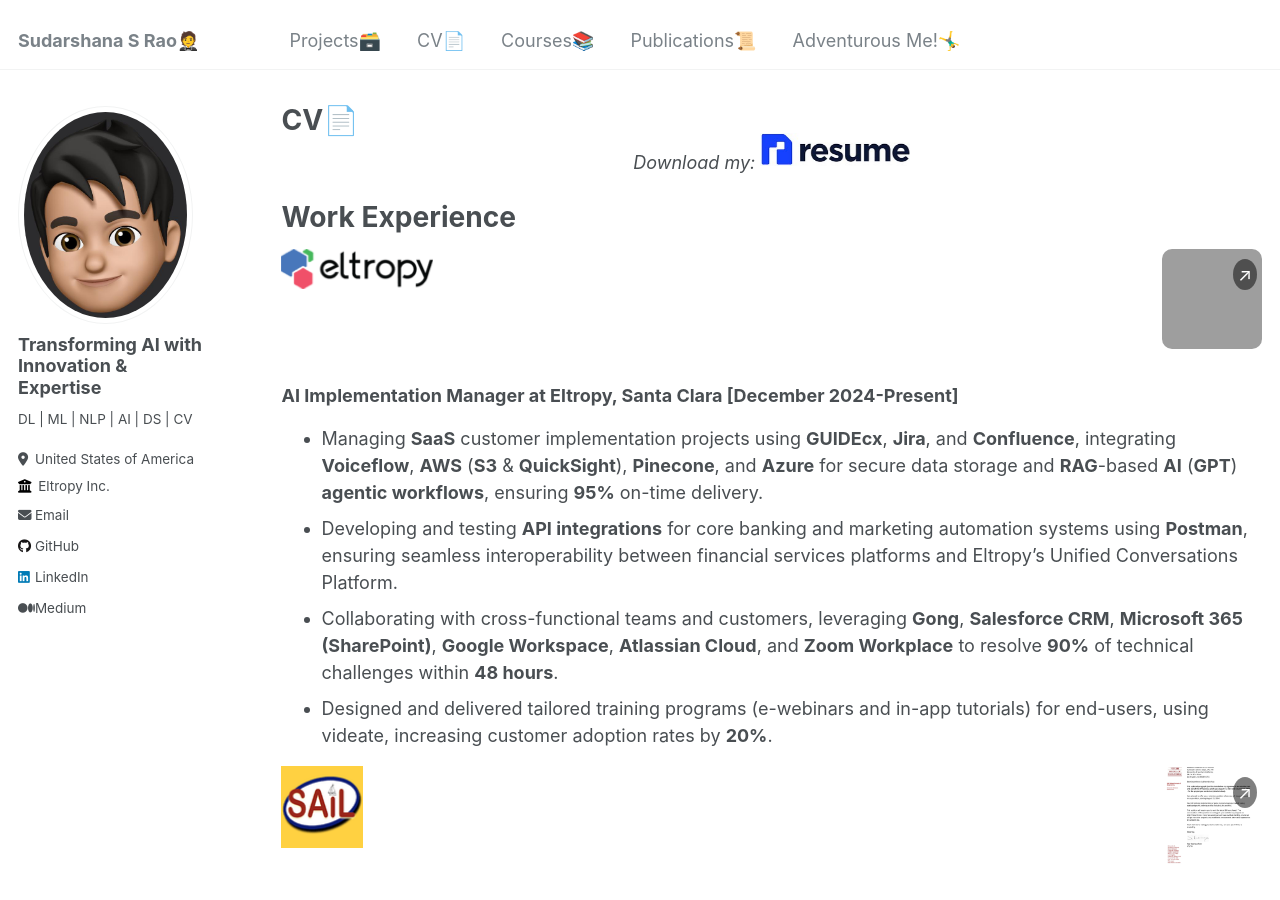
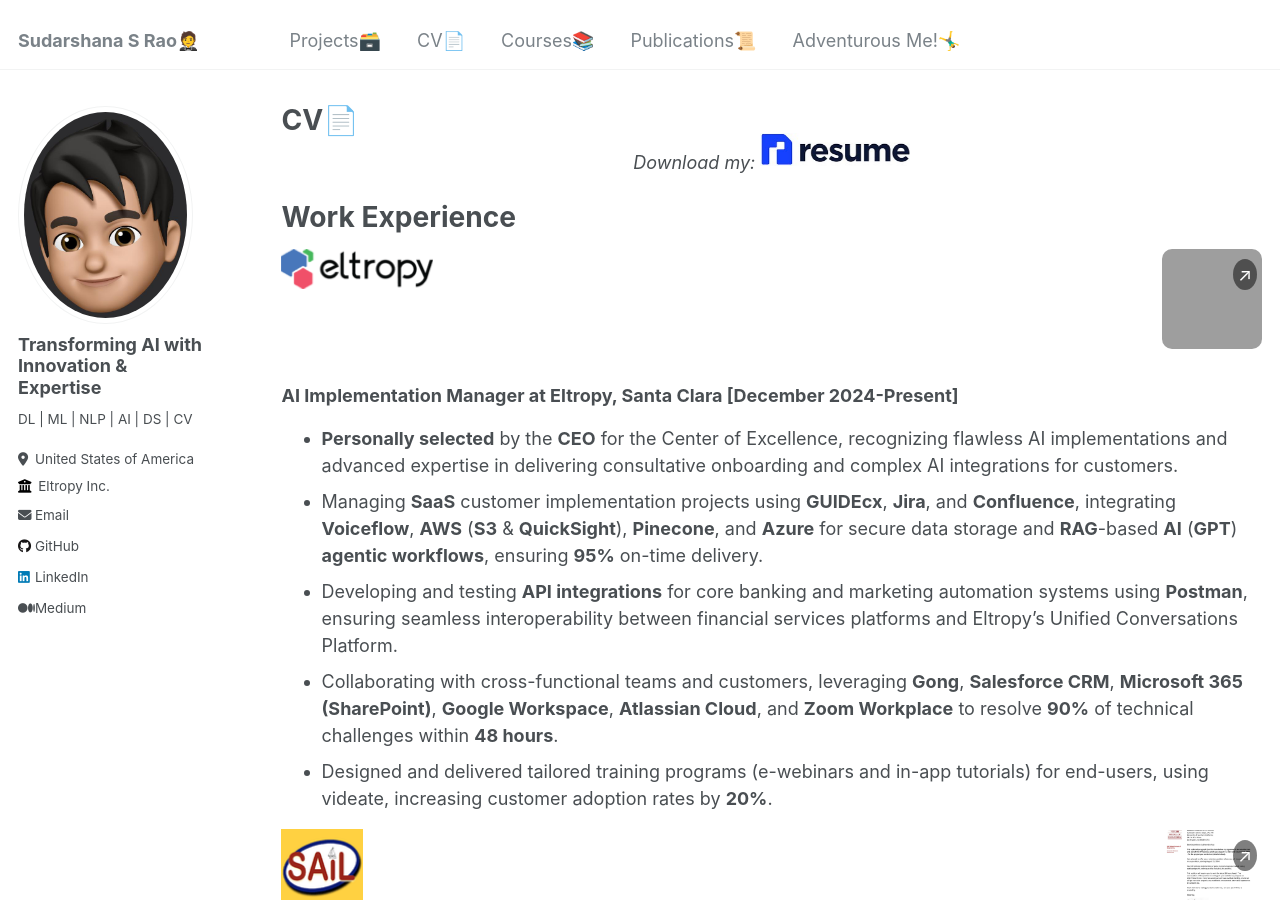
Before and after one commit to SudarshanaSRao/SudarshanaSRao.github.io, a Jekyll site: the page built from _pages/cv.md, in a window 1280 px wide and 900 px high. Built offline with Jekyll 4.4.1, drawn with Linux system fonts in a browser that asks for light colours; grey boxes are pictures that could not be loaded.

Commit message:
Update cv.md

```diff
--- a/_pages/cv.md
+++ b/_pages/cv.md
@@ -170,6 +170,7 @@
 </script>
 
 ### AI Implementation Manager at Eltropy, Santa Clara [December 2024-Present]
+* **Personally selected** by the **CEO** for the Center of Excellence, recognizing flawless AI implementations and advanced expertise in delivering consultative onboarding and complex AI integrations for customers.
 * Managing **SaaS** customer implementation projects using **GUIDEcx**, **Jira**, and **Confluence**, integrating **Voiceflow**, **AWS** (**S3** & **QuickSight**), **Pinecone**, and **Azure** for secure data storage and **RAG**-based **AI** (**GPT**) **agentic workflows**, ensuring **95%** on-time delivery.
 * Developing and testing **API integrations** for core banking and marketing automation systems using **Postman**, ensuring seamless interoperability between financial services platforms and Eltropy’s Unified Conversations Platform.
 * Collaborating with cross-functional teams and customers, leveraging **Gong**, **Salesforce CRM**, **Microsoft 365 (SharePoint)**, **Google Workspace**, **Atlassian Cloud**, and **Zoom Workplace** to resolve **90%** of technical challenges within **48 hours**.
```
